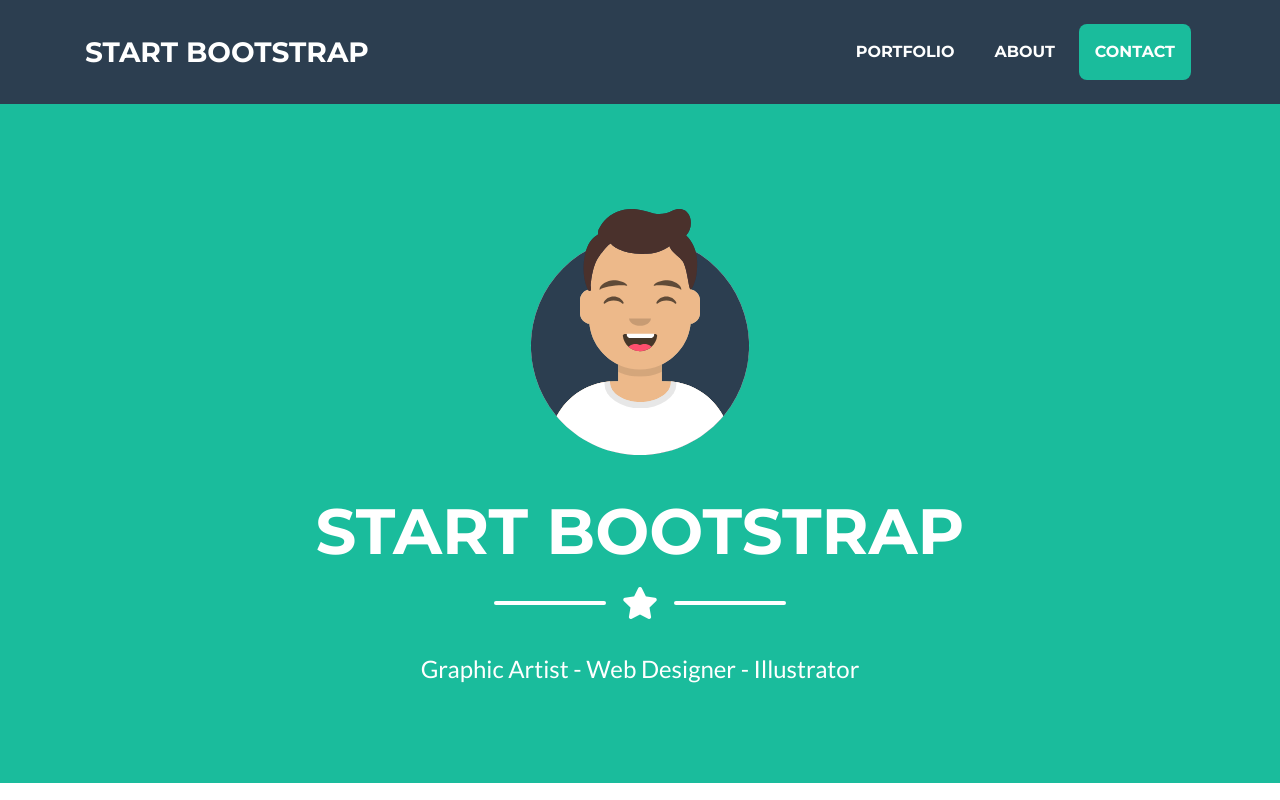
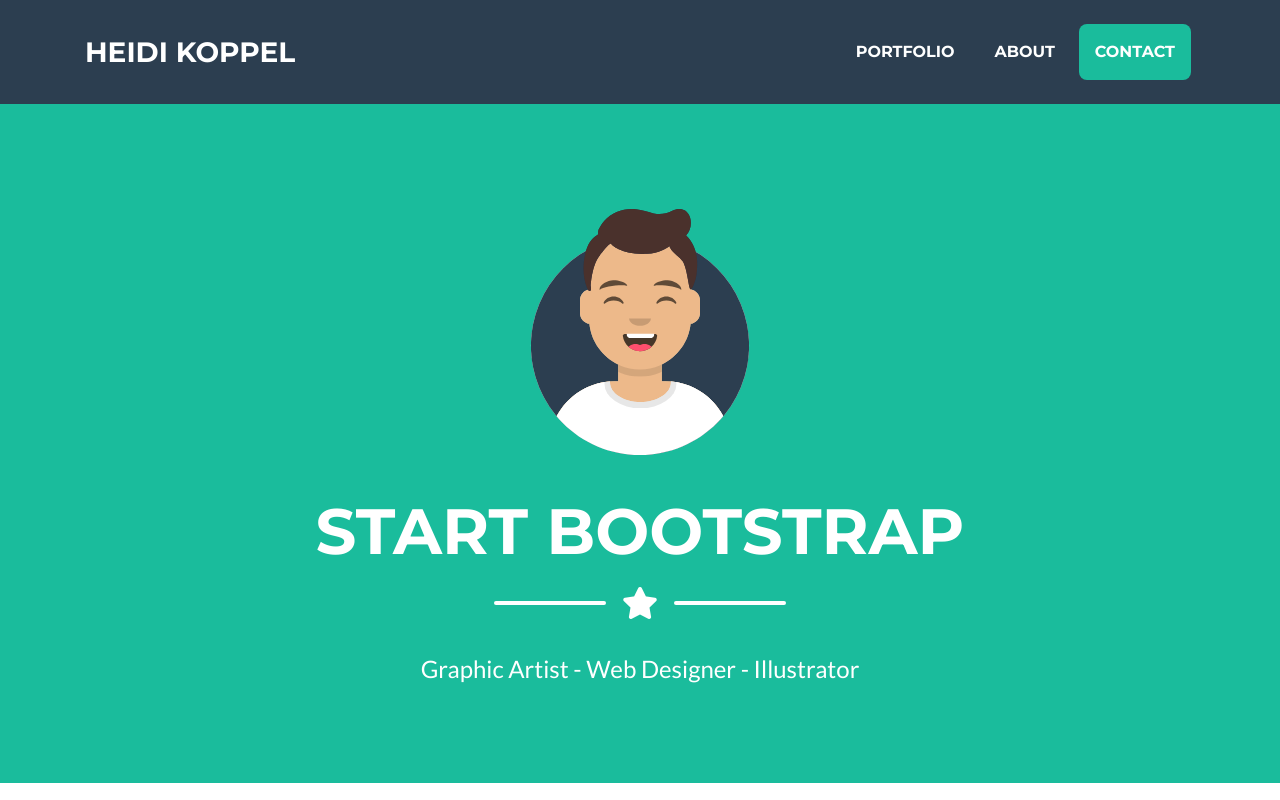
Before and after one commit to Heidy02H/Heidy02H.github.io, a website with bundled scripts: page index.html in a window 1280 px wide. Shown: the top 800 px of the page. Built offline with nearby package versions, Linux system fonts and the light colour scheme.

Commit message:
Text change

```diff
--- a/index.html
+++ b/index.html
@@ -25,7 +25,7 @@
   <!-- Navigation -->
   <nav class="navbar navbar-expand-lg bg-secondary text-uppercase fixed-top" id="mainNav">
     <div class="container">
-      <a class="navbar-brand js-scroll-trigger" href="#page-top">Start Bootstrap</a>
+      <a class="navbar-brand js-scroll-trigger" href="#page-top">Heidi Koppel</a>
       <button class="navbar-toggler navbar-toggler-right text-uppercase font-weight-bold bg-primary text-white rounded" type="button" data-toggle="collapse" data-target="#navbarResponsive" aria-controls="navbarResponsive" aria-expanded="false" aria-label="Toggle navigation">
         Menu
         <i class="fas fa-bars"></i>
```
Also changed, not shown: img/header/milky-way-2695569_1920.jpg (added).
